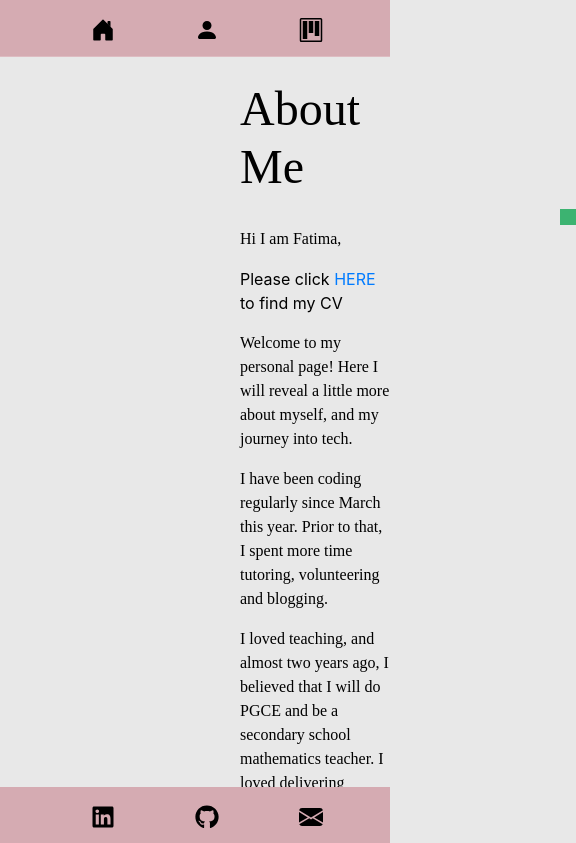
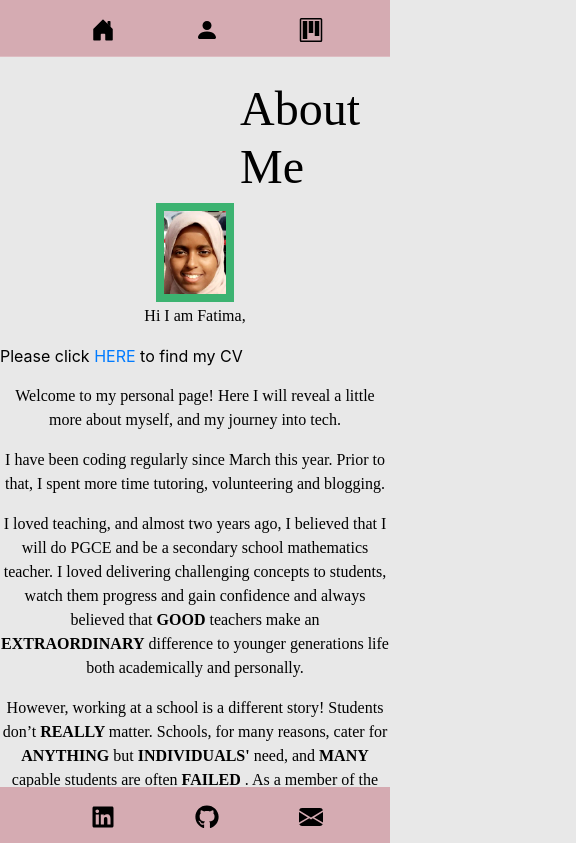
Before and after one commit to FatimaAbdimalik/portfolio, a React (Create React App) app: page /about in a window 390 px wide. Shown: the top 843 px of the page, 576 px wide, since content can reach past the window. Built offline with nearby package versions, Linux system fonts and the light colour scheme; a web font is replaced by a local one.

Commit message:
text is responsive

```diff
--- a/src/components/About/About.css
+++ b/src/components/About/About.css
@@ -1,82 +1,21 @@
-.timeline {
-  position: relative;
-  max-width: 1200px;
-  margin-left: 6rem;
-  margin-top: 0px;
+.centred-text {
+  text-align: center;
+}
+.photo {
+  width: 10%;
+  height: 18%;
+  border: 0.5rem solid #3cb371;
+  margin-bottom: 2px;
 }
 
-/* .timeline::after {
-  content: "";
-  position: absolute;
-  width: 6px;
-  background-color: white;
-  top: 0;
-  bottom: 0;
-  left: 50%;
-  margin-left: -3px;
+@media (max-width: 720px) {
+  .responsive-text {
+    text-align: left;
+  }
+
+  .photo {
+    width: 20%;
+    height: 36%;
+    border: 0.5rem solid #3cb371;
+  }
 }
-
-.container {
-  padding: 10px 40px;
-  position: relative;
-  background-color: inherit;
-  width: 50%;
-}
-
-.container::after {
-  content: "";
-  position: absolute;
-  width: 25px;
-  height: 25px;
-  right: -17px;
-  background-color: white;
-  border: 4px solid #ff9f55;
-  top: 15px;
-  border-radius: 50%;
-  z-index: 1;
-}
-.left {
-  left: 0;
-}
-
-.right {
-  left: 50%;
-}
-
-.left::before {
-  content: " ";
-  height: 0;
-  position: absolute;
-  top: 22px;
-  width: 0;
-  z-index: 1;
-  right: 30px;
-  border: medium solid white;
-  border-width: 10px 0 10px 10px;
-  border-color: transparent transparent transparent white;
-}
-
-.right::before {
-  content: " ";
-  height: 0;
-  position: absolute;
-  top: 22px;
-  width: 0;
-  z-index: 1;
-  left: 30px;
-  border: medium solid white;
-  border-width: 10px 10px 10px 0;
-  border-color: transparent white transparent transparent;
-}
-.right::after {
-  left: -16px;
-} */
-
-/* .resume_container {
-  padding: 20px 30px;
-  max-width: 5rem;
-  border: 2px solid black;
-  background-color: white;
-  position: relative;
-  border-radius: 6px;
-} */
--- a/src/components/About/About.js
+++ b/src/components/About/About.js
@@ -17,12 +17,11 @@ const About = () => {
   return (
     <div>
       <div>
-        <div className="intro">
-          <div className="side-by-side">
-            <div>
-              <h1>About Me</h1>
-            </div>
-            {/* <Button
+        <div>
+          <div>
+            <h1 className="intro">About Me</h1>
+          </div>
+          {/* <Button
                 variant="secondary"
                 onClick={handleShow}
                 style={{
@@ -82,18 +81,22 @@ const About = () => {
                   </Modal.Footer>
                 </div>
               </Modal> */}
+          <div style={{ display: "flex", justifyContent: "center" }}>
             <img
               src={photo}
               alt=""
-              style={{
-                width: "10%",
-                height: "18%",
-                marginLeft: "20rem",
-                border: "0.5rem solid #3cb371 ",
-              }}
+              // style={{
+              //   width: "10%",
+              //   height: "18%",
+              //   // marginLeft: "30rem",
+              //   border: "0.5rem solid #3cb371 ",
+              // }}
+              className="photo"
             />
+          </div>
+          <div className="centred-text">
             <p>Hi I am Fatima,</p>
-            <div style={{ marginBottom: "1rem" }}>
+            <div style={{ marginBottom: "1rem" }} className="responsive-text">
               Please click
               <a
                 href="https://drive.google.com/file/d/1EgSbDKGwFkMA75xhJP1zqyU-Q5B1HDZZ/view"
--- a/src/components/Home/Home.js
+++ b/src/components/Home/Home.js
@@ -13,7 +13,17 @@ const Home = () => {
           alignItems: "center",
         }}
       >
-        Hi, I am Fatima, a Full Stack Developer{" "}
+        Hi, I am Fatima,{" "}
+      </h1>
+      <h1
+        style={{
+          display: "flex",
+          justifyContent: "center",
+          alignItems: "center",
+        }}
+      >
+        {" "}
+        Your Next Junior Software Engineer
       </h1>
       <div
         style={{
--- a/src/components/HoverToggle/HoverToggle.css
+++ b/src/components/HoverToggle/HoverToggle.css
@@ -13,4 +13,6 @@
 
 .text {
   font-size: 13px;
+  font-weight: bold;
+  margin-top: 0.5rem;
 }
```
